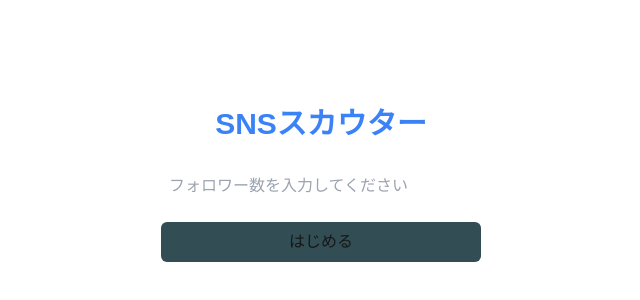
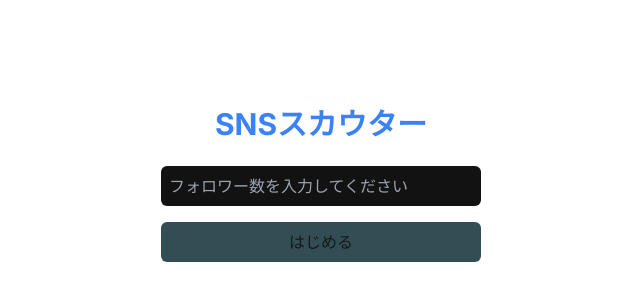
Before and after one commit to Kazuki0320/sns-scouter, a Next.js app: page / in a window 1280 px wide. Shown: the part 216-516 px from the top of the page, without its empty margins (319-959 px from the left). Built offline with nearby package versions, Linux system fonts and the light colour scheme.

Commit message:
layoutファイルの設定を変更

```diff
--- a/src/app/layout.tsx
+++ b/src/app/layout.tsx
@@ -1,9 +1,13 @@
-import type { Metadata } from 'next';
-import './globals.css';
+import React from 'react';
+import '@/app/globals.css';
+import { Inter } from 'next/font/google';
+import { ThemeProvider } from 'next-themes';
 
-export const metadata: Metadata = {
-  title: 'Create Next App',
-  description: 'Generated by create next app',
+const inter = Inter({ subsets: ['latin-ext']})
+
+export const metadata ={
+  title: 'SNSスカウター',
+  description: 'あなたの戦闘力を測定しよう！',
 };
 
 export default function RootLayout({
@@ -12,11 +16,20 @@ export default function RootLayout({
   children: React.ReactNode;
 }>) {
   return (
-    <html lang="ja">
-      <body>
-        <div className="flex flex-col items-center justify-center min-h-screen">
+    <html lang="ja" suppressHydrationWarning>
+      <head>
+        <link rel="preload" href="/fonts/Saiyan-Sans.tff"
+        as="font" type="font/tff" crossOrigin="anonymous" />
+      </head>
+      <body className={inter.className}>
+        <ThemeProvider
+        attribute="class"
+        defaultTheme="dark"
+        enableSystem
+        disableTransitionOnChange
+        >
           {children}
-        </div>
+        </ThemeProvider>
       </body>
     </html>
   );
```
Also changed, not shown: package.json (+8 -7 lines), public/fonts/Saiyan-Sans.ttf (added), 1 other file (tests, documents, lock files or other folders).
